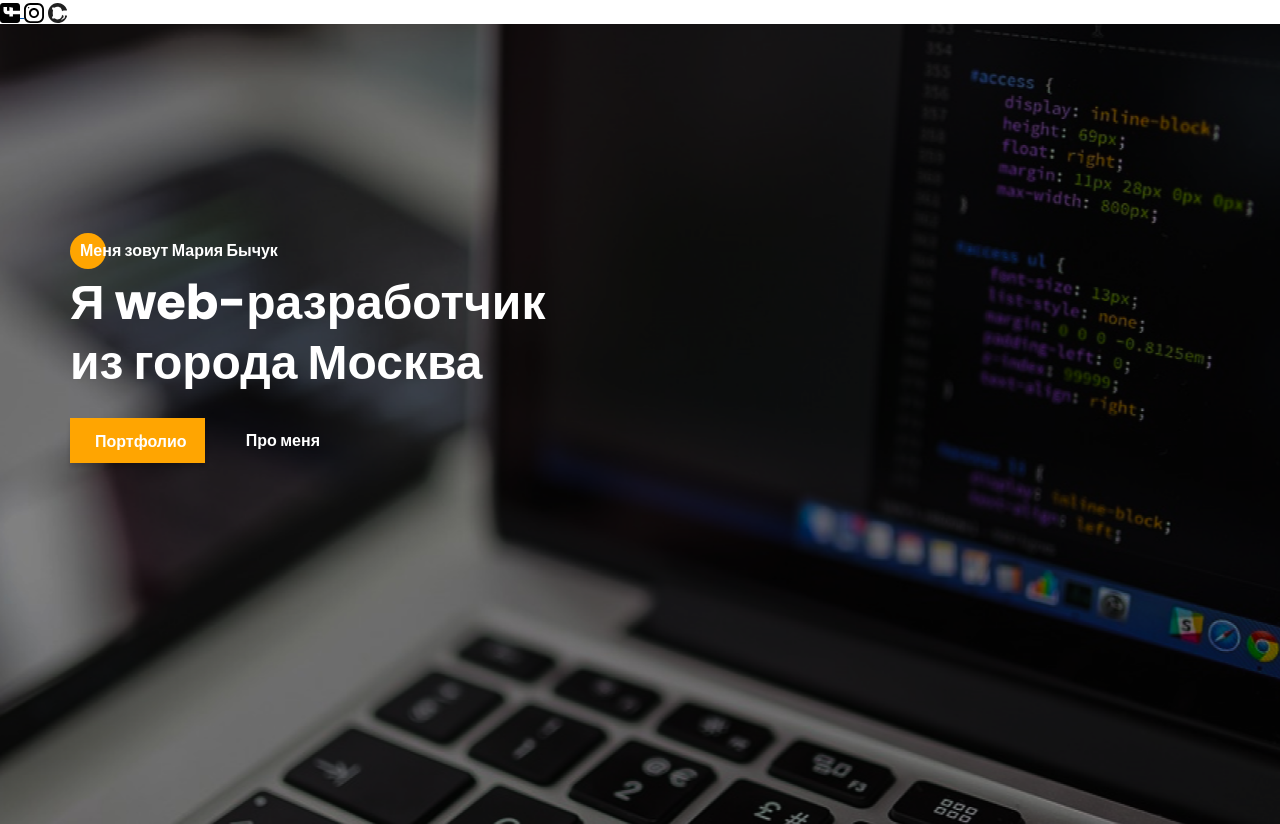
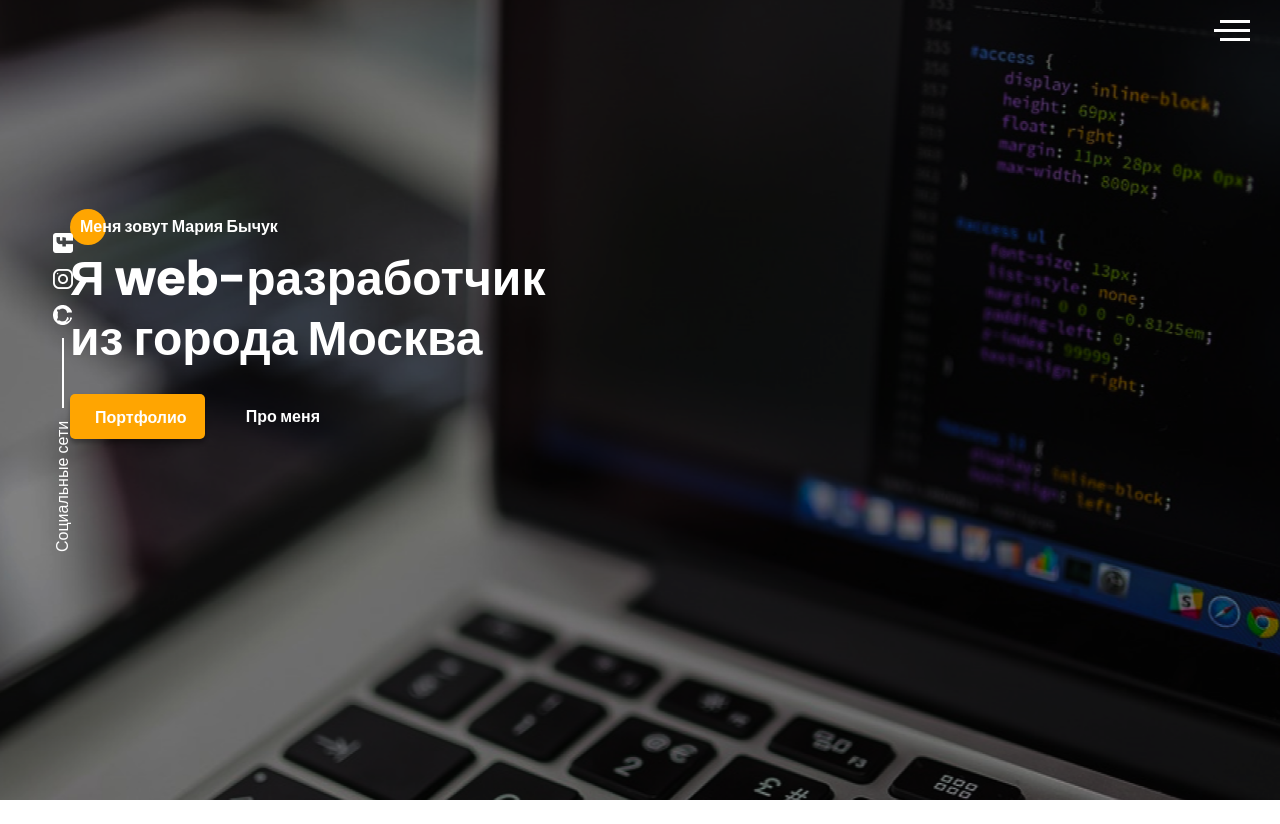
Before and after one commit to Mari-By/portfolio, a website: page src/index.html in a window 1280 px wide. After the commit the page ends 800 px from the top, so only its background shows below. Drawn offline with Linux system fonts and the light colour scheme.

Commit message:
first section ready

```diff
--- a/src/index.html
+++ b/src/index.html
@@ -46,16 +46,25 @@
 <body>
     <aside class="sidepanel">
         <a href="#" class="sidepanel_link" >
-            <img src="icons/social/facebook.svg" alt="fb">
+            <img src="icons/social/Facebook.png" alt="fb">
         </a>
         <a href="#" class="sidepanel_link" >
-            <img src="icons/social/instagram.svg" alt="ig">
+            <img src="icons/social/Instagram.png" alt="ig">
         </a>
         <a href="#" class="sidepanel_link" >
-            <img src="icons/social/github.svg" alt="gh">
+            <img src="icons/social/Github.png" alt="gh">
         </a>
+        <div class="sidepanel_divider"></div>
+        <div class="sidepanel_text"><span>Социальные сети</span></div>
+
     </aside>
+
     <section class="promo">
+        <div class="hamburger">
+            <span></span>
+            <span class="long"></span>
+            <span></span>
+        </div>
         <div class="container">
             <div class="title title_fz16 promo_title promo_subtitle">
                 Меня зовут Мария Бычук
@@ -65,7 +74,7 @@
             </h1>
             <div class="promo_btns">
                 <a href="#" class="promo_link btn">Портфолио</a>
-                <a href="#" class="promo_link">Про меня</a>
+                <a href="#" class="promo_link promo_about">Про меня</a>
             </div>
         </div>
     </section>
--- a/src/sass/blocks/_button.scss
+++ b/src/sass/blocks/_button.scss
@@ -2,6 +2,10 @@
     width: 135px;
     height: 45px;
     background-color: $main-color;
-    box-shadow: 0 4px 4px rgba(0, 0, 0, 0.15);
+    border-radius: 5px;
+    box-shadow: 0 4px 4px rgba(0, 0, 0, 0.30);
     padding: 12px 25px;
+    &:hover {
+        box-shadow: 0px 0px 30px $main-color;
+    }
 }
--- /dev/null
+++ b/src/sass/blocks/_menu.scss
@@ -0,0 +1,21 @@
+.hamburger {
+    position: absolute;
+    width: 36px;
+    display: flex;
+    flex-wrap: wrap;
+    justify-content: end;
+    align-items: flex-end;
+    top: 20px;
+    right: 30px;
+
+    span {
+        display: block;
+        margin-bottom: 6px;
+        width: 30px;
+        height: 3px;
+        background: #fff;
+    }
+    span.long {
+        width: 36px;
+    }
+}
--- a/src/sass/blocks/_section-promo.scss
+++ b/src/sass/blocks/_section-promo.scss
@@ -22,6 +22,13 @@
             text-decoration: none;
         }
     }
+    &_about {
+        &:hover {
+            box-shadow: 0px 0px 40px $main-color;
+            border-radius: 8px;
+            background-color: rgba($color: $main-color, $alpha: 0.34);
+        }
+    }
     &_subtitle {
         position: relative;
         padding-left: 10px;
--- /dev/null
+++ b/src/sass/blocks/_sidepanel.scss
@@ -0,0 +1,31 @@
+.sidepanel {
+    position: fixed;
+    display: flex;
+    z-index: 3;
+    flex-direction: column;
+    justify-content: space-between;
+    align-items: center;
+    height: 340px;
+    top: 230px;
+    left: 50px;
+    color: #fff;
+    &_divider {
+        width: 2px;
+        height: 70px;
+        background-color: #fff;
+    }
+    &_text {
+        height: 150px;
+        width: 25px;
+        span {
+            display: block;
+            width: 150px;
+            transform: rotate(-90deg) translate(-30%, -260%);
+        }
+    }
+    &_link {
+        &:hover {
+            box-shadow: 0px 0px 40px $main-color;
+        }
+    }
+}
--- a/src/sass/style.scss
+++ b/src/sass/style.scss
@@ -18,3 +18,5 @@
 @import 'blocks/section-promo';
 @import 'blocks/title';
 @import 'blocks/button';
+@import 'blocks/sidepanel';
+@import 'blocks/menu'
```
Also changed, not shown: src/css/style.min.css, src/icons/social/Facebook.png (added), src/icons/social/Github.png (added), src/icons/social/Instagram.png (added).
